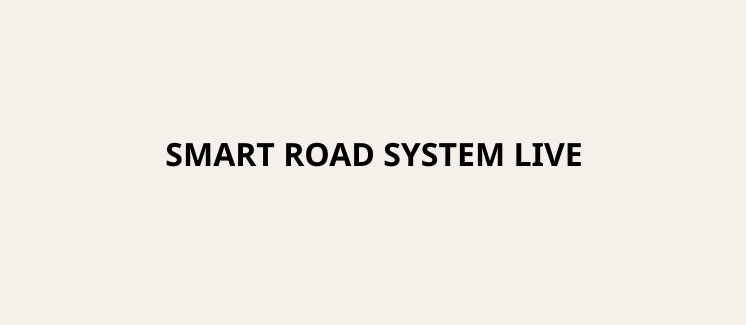
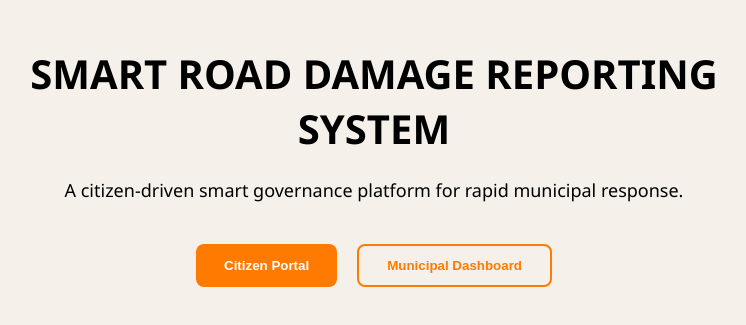
Before and after one commit to Ankush-learning/smart-road-system, a React (Vite) app in the folder frontend/: page / in a window 1280 px wide. Shown: the part 247-572 px from the top of the page, without its empty margins (266-1012 px from the left). Built offline with nearby package versions, Linux system fonts and the light colour scheme.

Commit message:
Switch from test screen to landing layout

```diff
--- a/frontend/src/App.jsx
+++ b/frontend/src/App.jsx
@@ -1,17 +1,20 @@
 import React from "react";
 import { BrowserRouter as Router, Routes, Route } from "react-router-dom";
+import "./index.css";
 
-function Home() {
+function Landing() {
   return (
-    <div style={{
-      height: "100vh",
-      display: "flex",
-      justifyContent: "center",
-      alignItems: "center",
-      fontSize: "32px",
-      fontWeight: "bold"
-    }}>
-      SMART ROAD SYSTEM LIVE
+    <div className="landing">
+      <div className="hero">
+        <h1>SMART ROAD DAMAGE REPORTING SYSTEM</h1>
+        <p>
+          A citizen-driven smart governance platform for rapid municipal response.
+        </p>
+        <div className="buttons">
+          <button className="primary">Citizen Portal</button>
+          <button className="secondary">Municipal Dashboard</button>
+        </div>
+      </div>
     </div>
   );
 }
@@ -20,7 +23,7 @@ function App() {
   return (
     <Router>
       <Routes>
-        <Route path="/" element={<Home />} />
+        <Route path="/" element={<Landing />} />
       </Routes>
     </Router>
   );
```
